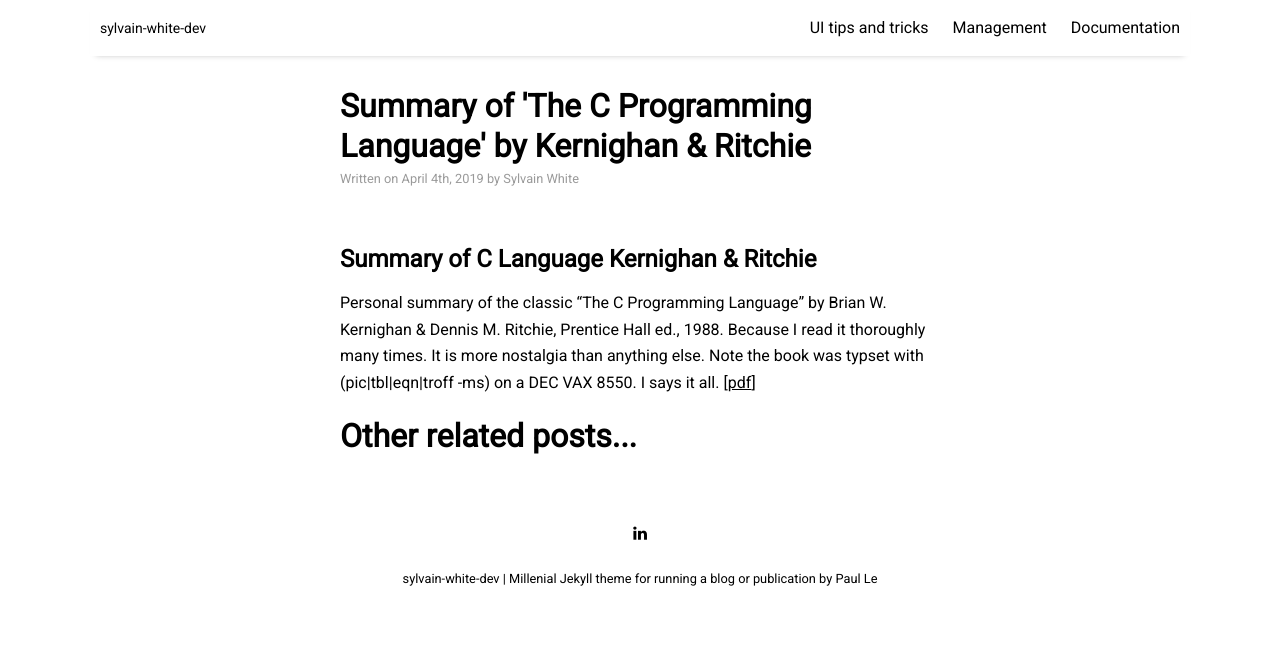
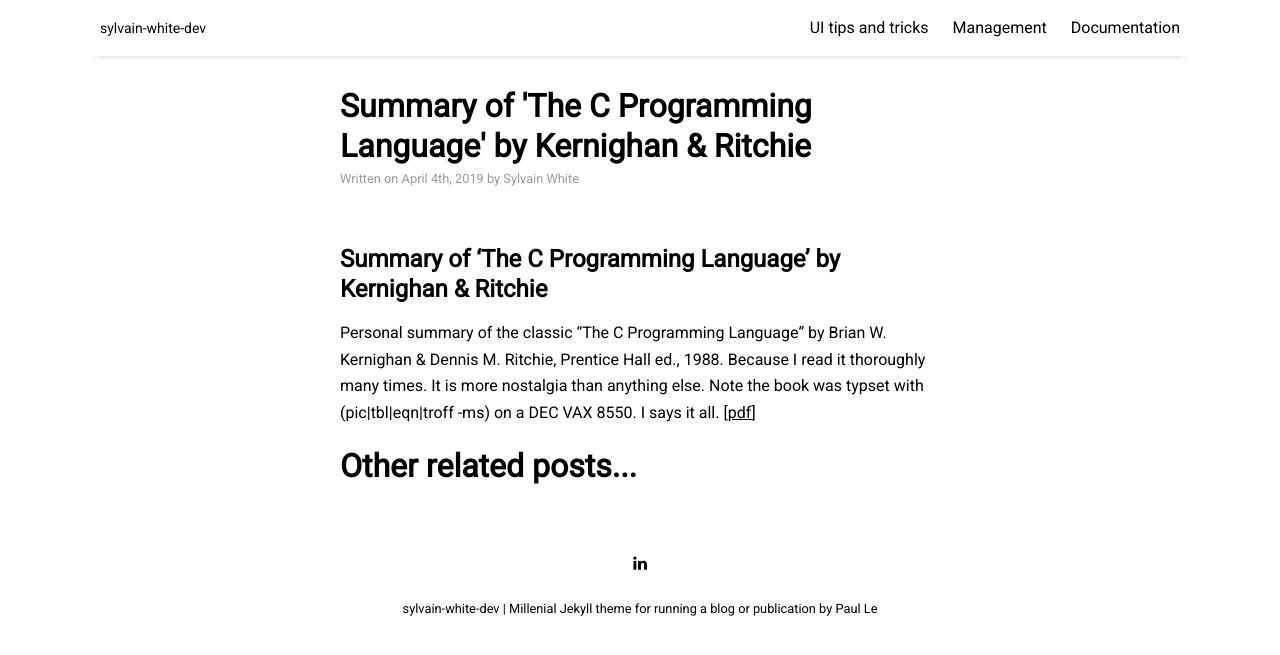
Before and after one commit to sylvainwhite/sylvain-white-dev, a Jekyll site: the page built from _posts/2019-04-04-SummaryCProgrammingLanguage.md, in a window 1280 px wide. Shown: the top 655 px of the page. Built offline with Jekyll 4.4.1, drawn with Linux system fonts in a browser that asks for light colours; nearby versions of some CDN libraries.

Commit message:
Fix post title

```diff
--- a/_posts/2019-04-04-SummaryCProgrammingLanguage.md
+++ b/_posts/2019-04-04-SummaryCProgrammingLanguage.md
@@ -8,7 +8,7 @@
 ---
 <br/>
 
-## Summary of C Language Kernighan & Ritchie
+## Summary of 'The C Programming Language' by Kernighan & Ritchie
 
 Personal summary of the classic "The C Programming Language" by Brian W. Kernighan & Dennis M. Ritchie, Prentice Hall ed., 1988. Because I read it thoroughly many times. It is more nostalgia than anything else. Note the book was typset with (pic|tbl|eqn|troff -ms) on a DEC VAX 8550. I says it all.
 [[pdf]({{ site.github.url }}/resources/CLanguageKRSummary.pdf){:target="_blank"}]
```
